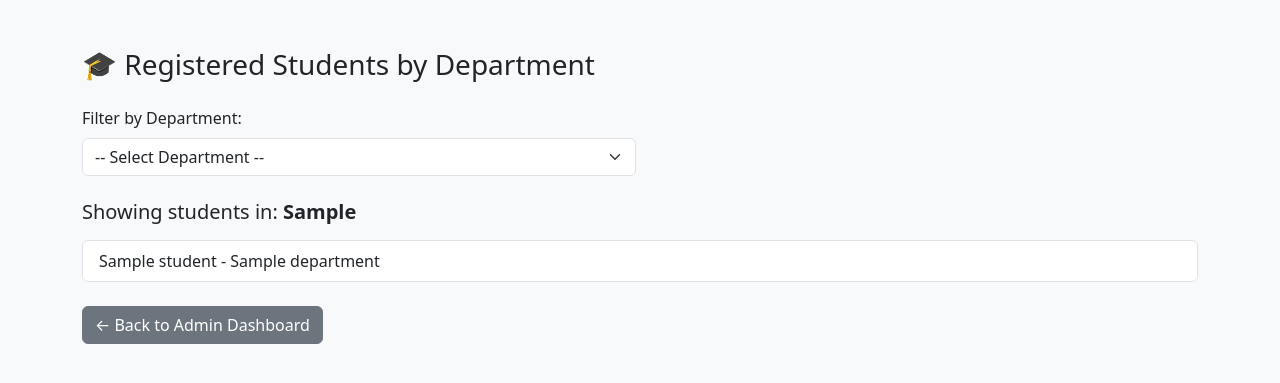
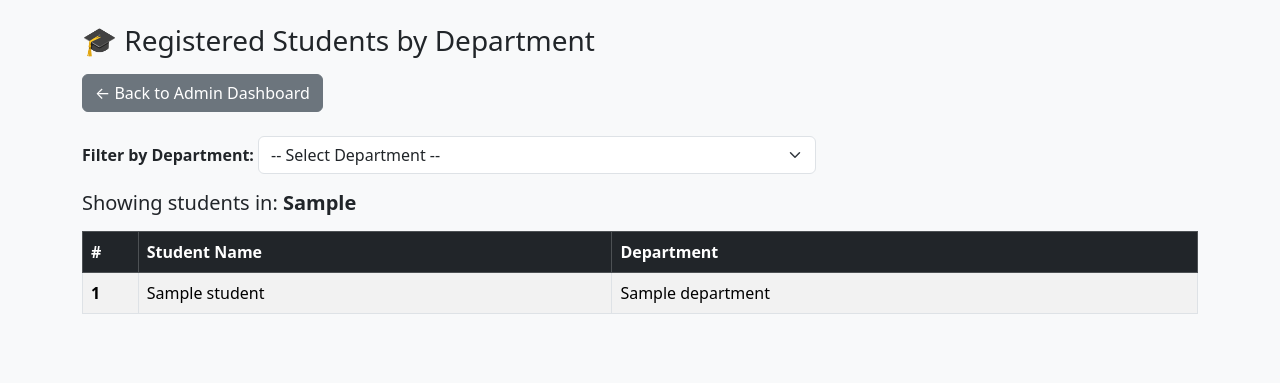
Before and after one commit to groupsystemm/online, a Flask app: template templates/students_by_department.html in a window 1280 px wide. Shown: the top 383 px of the page. Run offline with Flask 3, Linux system fonts and the light colour scheme; the template is opened without the code that fills it: most values are stand-ins (such as "Sample title", 1, 10 or a date in 2020).

Commit message:
Update students_by_department.html

```diff
--- a/templates/students_by_department.html
+++ b/templates/students_by_department.html
@@ -1,51 +1,146 @@
 <!DOCTYPE html>
 <html lang="en">
 <head>
-  <meta charset="UTF-8">
-  <title>Registered Students by Department</title>
-  <link href="https://cdn.jsdelivr.net/npm/bootstrap@5.3.3/dist/css/bootstrap.min.css" rel="stylesheet">
+  <meta charset="UTF-8" />
+  <title>🎓 Registered Students by Department</title>
+  <link href="https://cdn.jsdelivr.net/npm/bootstrap@5.3.3/dist/css/bootstrap.min.css" rel="stylesheet" />
+  <style>
+    #student-context-menu {
+      display: none;
+      position: absolute;
+      z-index: 1000;
+      background: white;
+      border: 1px solid #ccc;
+      box-shadow: 0 2px 6px rgba(0,0,0,0.15);
+      border-radius: 4px;
+      min-width: 140px;
+    }
+    #student-context-menu ul {
+      list-style: none;
+      margin: 0;
+      padding: 0;
+    }
+    #student-context-menu ul li a {
+      display: block;
+      padding: 8px 12px;
+      text-decoration: none;
+      color: #333;
+      cursor: pointer;
+    }
+    #student-context-menu ul li a:hover {
+      background-color: #f8f9fa;
+      color: #000;
+    }
+    /* Optional: subtle hover highlight for table rows */
+    table tbody tr:hover {
+      background-color: #f1f3f5;
+    }
+  </style>
 </head>
-<body class="bg-light">
+<body class="p-4 bg-light">
 
-<div class="container mt-5">
-  <h3 class="mb-4">🎓 Registered Students by Department</h3>
+<div class="container">
+  <h3 class="mb-3">🎓 Registered Students by Department</h3>
 
+  <!-- Back Button -->
+  <a href="/admin" class="btn btn-secondary mb-4">← Back to Admin Dashboard</a>
+
+  <!-- Flash messages -->
+  {% if request.args.get('message') %}
+    <div class="alert alert-success alert-dismissible fade show" role="alert">
+      {{ request.args.get('message') }}
+      <button type="button" class="btn-close" data-bs-dismiss="alert" aria-label="Close"></button>
+    </div>
+  {% endif %}
+  {% if request.args.get('error') %}
+    <div class="alert alert-danger alert-dismissible fade show" role="alert">
+      {{ request.args.get('error') }}
+      <button type="button" class="btn-close" data-bs-dismiss="alert" aria-label="Close"></button>
+    </div>
+  {% endif %}
+
+  <!-- Filter Form -->
   <form method="get" class="mb-3">
-    <label for="department" class="form-label">Filter by Department:</label>
-    <div class="row g-2 align-items-center">
-      <div class="col-md-6">
-        <select name="department" id="department" class="form-select" onchange="this.form.submit()">
-          <option value="">-- Select Department --</option>
-          <option value="All" {% if selected_dept == "All" %}selected{% endif %}>-- All Departments --</option>
-          {% for dept in departments %}
-            <option value="{{ dept.name }}" {% if dept.name == selected_dept %}selected{% endif %}>
-              {{ dept.name }}
-            </option>
-          {% endfor %}
-        </select>
-      </div>
-    </div>
+    <label for="department" class="form-label fw-semibold">Filter by Department:</label>
+    <select name="department" id="department" class="form-select w-50 d-inline-block" onchange="this.form.submit()">
+      <option value="">-- Select Department --</option>
+      <option value="All" {% if selected_dept == 'All' %}selected{% endif %}>All Departments</option>
+      {% for dept in all_departments %}
+        <option value="{{ dept.name }}" {% if dept.name == selected_dept %}selected{% endif %}>{{ dept.name }}</option>
+      {% endfor %}
+    </select>
   </form>
 
   {% if selected_dept %}
-    <h5 class="mt-4">
-      Showing students in: <strong>{{ selected_dept }}</strong>
-    </h5>
+    <h5 class="mb-3">Showing students in: <strong>{{ selected_dept }}</strong></h5>
 
     {% if students %}
-      <ul class="list-group mt-3">
-        {% for student in students %}
-          <li class="list-group-item">{{ student.name }} - {{ student.department }}</li>
-        {% endfor %}
-      </ul>
+      <div class="table-responsive">
+        <table class="table table-bordered table-striped align-middle">
+          <thead class="table-dark">
+            <tr>
+              <th scope="col" style="width:5%;">#</th>
+              <th scope="col">Student Name</th>
+              <th scope="col">Department</th>
+            </tr>
+          </thead>
+          <tbody>
+            {% for student in students %}
+            <tr class="student-item" data-studentid="{{ student.id }}">
+              <th scope="row">{{ loop.index }}</th>
+              <td>{{ student.name }}</td>
+              <td>{{ student.department }}</td>
+            </tr>
+            {% endfor %}
+          </tbody>
+        </table>
+      </div>
     {% else %}
-      <div class="alert alert-warning mt-3">No students found for this department.</div>
+      <p class="text-muted fst-italic">No students found in this department.</p>
     {% endif %}
   {% endif %}
-
-  <a href="/admin" class="btn btn-secondary mt-4">← Back to Admin Dashboard</a>
 </div>
 
+<!-- Custom Context Menu -->
+<div id="student-context-menu">
+  <ul class="mb-0">
+    <li><a href="#" id="edit-student-link">✏️ Edit Student</a></li>
+    <li><a href="#" id="delete-student-link" class="text-danger">🗑️ Delete Student</a></li>
+  </ul>
+</div>
+
+<!-- Bootstrap JS -->
 <script src="https://cdn.jsdelivr.net/npm/bootstrap@5.3.3/dist/js/bootstrap.bundle.min.js"></script>
+
+<script>
+  const contextMenu = document.getElementById('student-context-menu');
+  let currentStudentId = null;
+
+  // Right-click to show context menu on table rows with student-item class
+  document.querySelectorAll('.student-item').forEach(item => {
+    item.addEventListener('contextmenu', function(e) {
+      e.preventDefault();
+      currentStudentId = this.dataset.studentid;
+
+      contextMenu.style.top = `${e.pageY}px`;
+      contextMenu.style.left = `${e.pageX}px`;
+      contextMenu.style.display = 'block';
+
+      document.getElementById('edit-student-link').href = `/admin/edit-student/${currentStudentId}`;
+      document.getElementById('delete-student-link').href = `/admin/delete-student/${currentStudentId}`;
+    });
+  });
+
+  // Click elsewhere to hide context menu
+  document.addEventListener('click', function(e) {
+    if (!contextMenu.contains(e.target)) {
+      contextMenu.style.display = 'none';
+    }
+  });
+
+  // Prevent default context menu on the table
+  document.querySelector('table')?.addEventListener('contextmenu', e => e.preventDefault());
+</script>
+
 </body>
 </html>
```
